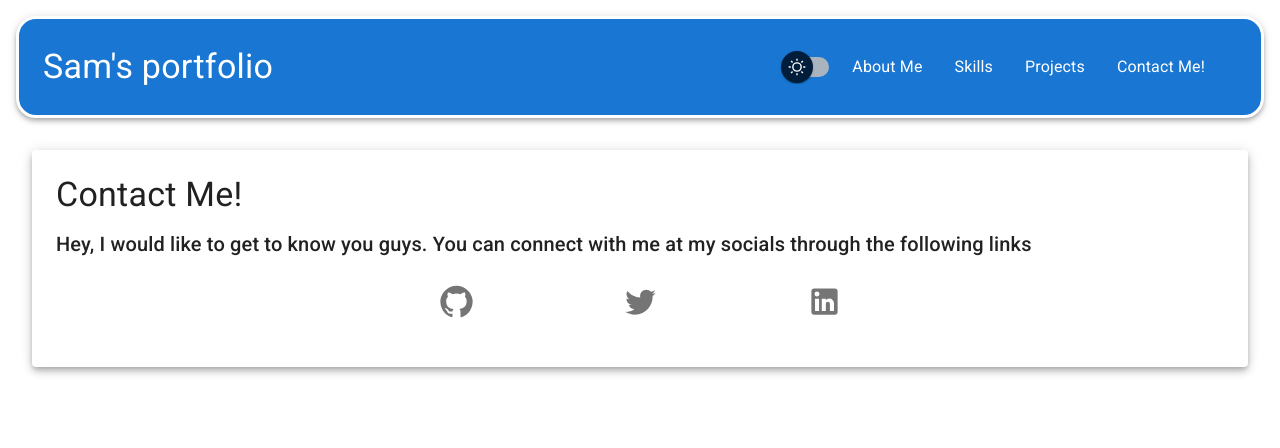
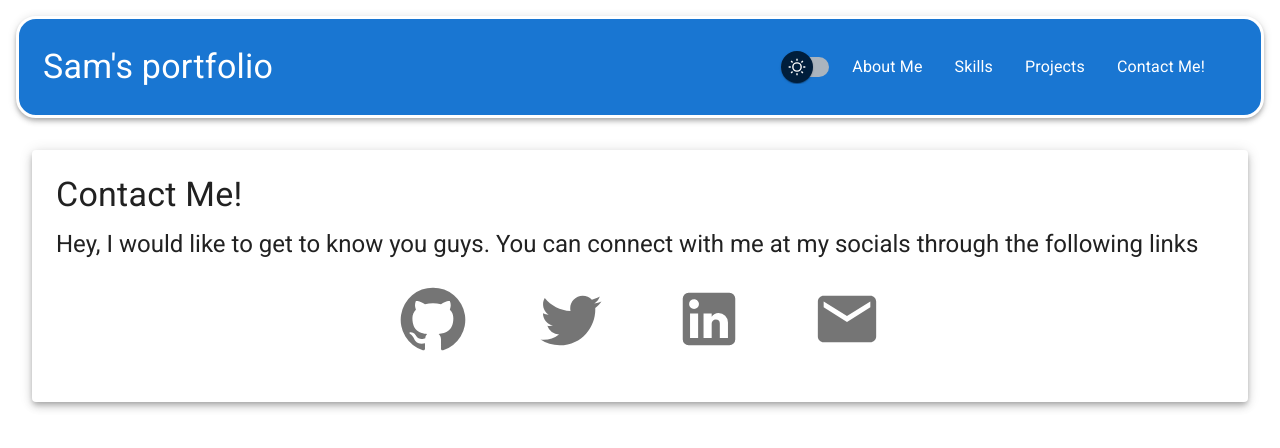
Before and after one commit to coderboy53/portfolio, a React (Vite) app: page /contact in a window 1280 px wide. Shown: the top 448 px of the page. Built offline with nearby package versions, Linux system fonts and the light colour scheme.

Commit message:
updated icons on contact, started work on skills project

```diff
--- a/src/Contact.jsx
+++ b/src/Contact.jsx
@@ -3,7 +3,7 @@ import Paper from "@mui/material/Paper"
 import Typography from "@mui/material/Typography";
 import Box from "@mui/material/Box"
 import { List, ListItem, ListItemButton, ListItemIcon } from "@mui/material";
-import { GitHub, LinkedIn, Twitter } from "@mui/icons-material";
+import { GitHub, LinkedIn, Twitter, Email } from "@mui/icons-material";
 const Contact = () => {
     return (
         <>
@@ -11,25 +11,30 @@ const Contact = () => {
             <Box sx={{ p: 2, m: 2, justifyContent: 'center' }}>
                 <Paper sx={{ p: 3 }} elevation={5}>
                     <Typography variant="h4" gutterBottom>Contact Me!</Typography>
-                    <Typography variant="h6">
+                    <Typography variant="h5">
                         Hey, I would like to get to know you guys. You can connect with me at my socials through the following links
                     </Typography>
                     <Box sx={{display: 'flex', justifyContent: 'center'}}>
                         <List sx={{ width:'50%',justifyContent: 'space-between' }}>
                             <ListItem alignItems="center">
-                                <ListItemButton alignItems="center" component='a' href="https://github.com/coderboy53" sx={{ width: '2%', justifyContent:'center'  }}>
+                                <ListItemButton alignItems="center" component='a' href="https://github.com/coderboy53" sx={{ width: '4%', justifyContent:'center', height:'8%'  }}>
                                     <ListItemIcon sx={{justifyContent:'center'}}>
-                                        <GitHub fontSize="large"/>
+                                        <GitHub sx={{fontSize:70}}/>
                                     </ListItemIcon>
                                 </ListItemButton>
-                                <ListItemButton alignItems="center" component="a" href="https://twitter.com/coderboy53" sx={{ width: '2%', justifyContent:'center'  }}>
+                                <ListItemButton alignItems="center" component="a" href="https://twitter.com/coderboy53" sx={{ width: '4%', justifyContent:'center', height:'8%'  }}>
                                     <ListItemIcon sx={{justifyContent:'center'}}>
-                                        <Twitter fontSize="large"/>
+                                        <Twitter sx={{fontSize:70}}/>
                                     </ListItemIcon>
                                 </ListItemButton>
-                                <ListItemButton component="a" href="https://linkedin.com/in/soham-mitra53/" sx={{ width: '2%', justifyContent:'center' }}>
+                                <ListItemButton component="a" href="https://linkedin.com/in/soham-mitra53/" sx={{ width: '4%', justifyContent:'center', height:'8%' }}>
                                     <ListItemIcon sx={{justifyContent:'center'}}>
-                                        <LinkedIn fontSize="large"/>
+                                        <LinkedIn sx={{fontSize:70}}/>
+                                    </ListItemIcon>
+                                </ListItemButton>
+                                <ListItemButton component="a" href="mailto:mitra.soham53@gmail.com" sx={{ width: '4%', justifyContent:'center', height:'8%' }}>
+                                    <ListItemIcon sx={{justifyContent:'center'}}>
+                                        <Email sx={{fontSize:70}}/>
                                     </ListItemIcon>
                                 </ListItemButton>
                             </ListItem>
--- a/src/Skills.jsx
+++ b/src/Skills.jsx
@@ -1,8 +1,19 @@
+import { CssBaseline, Grid, Paper, Typography } from "@mui/material";
+import Box from "@mui/material/Box";
 const Skills = () => {
     return (
-       <>
-            <h1>Skills</h1>
-       </>
+        <>
+            <CssBaseline />
+            <Box sx={{ p: 2, m: 2, justifyContent: 'center' }}>
+                <Grid container spacing={3}>
+                    <Paper sx={{ p: 3 }} elevation={5}>
+                        <Typography variant="h6">
+                            Programming Languages
+                        </Typography>
+                    </Paper>
+                </Grid>
+            </Box>
+        </>
     );
 
 }
```
